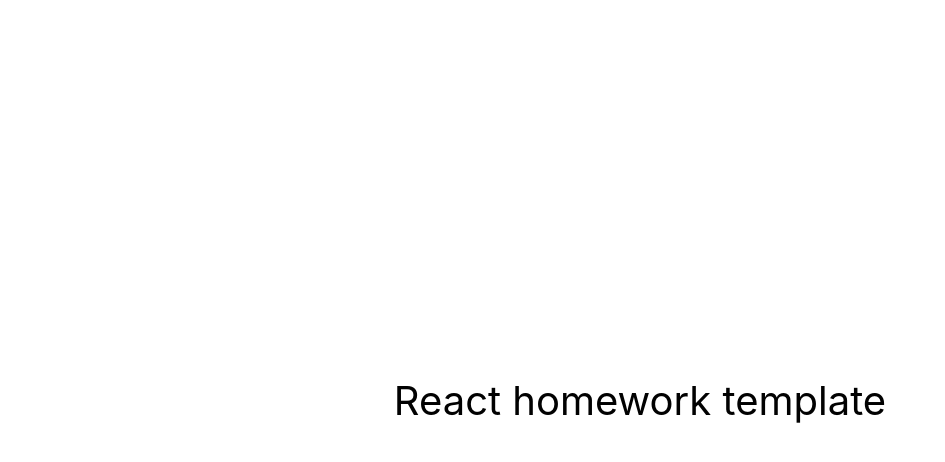
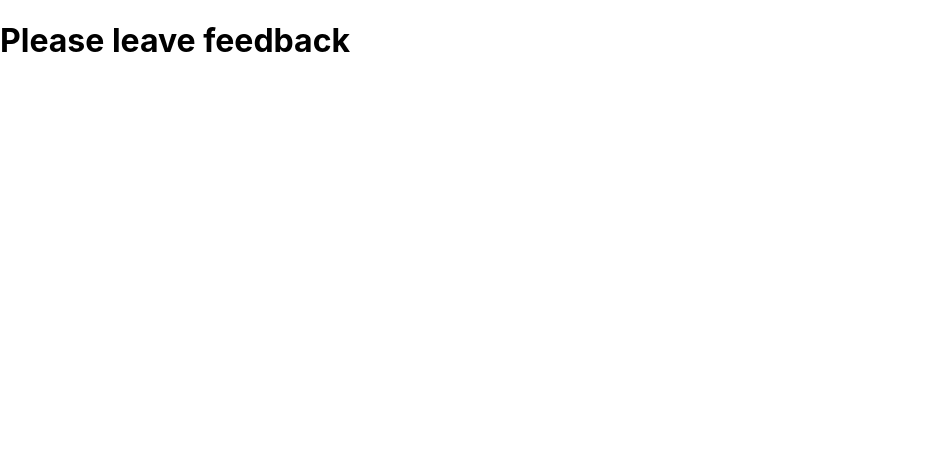
Before and after one commit to Zjadlbyscos/goit-react-hw-02-feedback, a React (Create React App) app: page / in a window 1280 px wide. Shown: the top 462 px of the page, without its empty margins (0-945 px from the left). Built offline with nearby package versions, Linux system fonts and the light colour scheme.

Commit message:
create folders for components, check paths t files

```diff
--- a/src/components/App.jsx
+++ b/src/components/App.jsx
@@ -1,16 +1,11 @@
+import Header from "./header/Header"
+
 export const App = () => {
   return (
-    <div
-      style={{
-        height: '100vh',
-        display: 'flex',
-        justifyContent: 'center',
-        alignItems: 'center',
-        fontSize: 40,
-        color: '#010101'
-      }}
-    >
-      React homework template
-    </div>
+ <>
+
+
+      <Header></Header>
+    </>
   );
 };
--- /dev/null
+++ b/src/components/header/Header.jsx
@@ -0,0 +1,6 @@
+export default function Header () {
+
+return(
+    <h1> Please leave feedback</h1>
+)
+}
```
Also changed, not shown: src/components/header/header.module.css (added).
